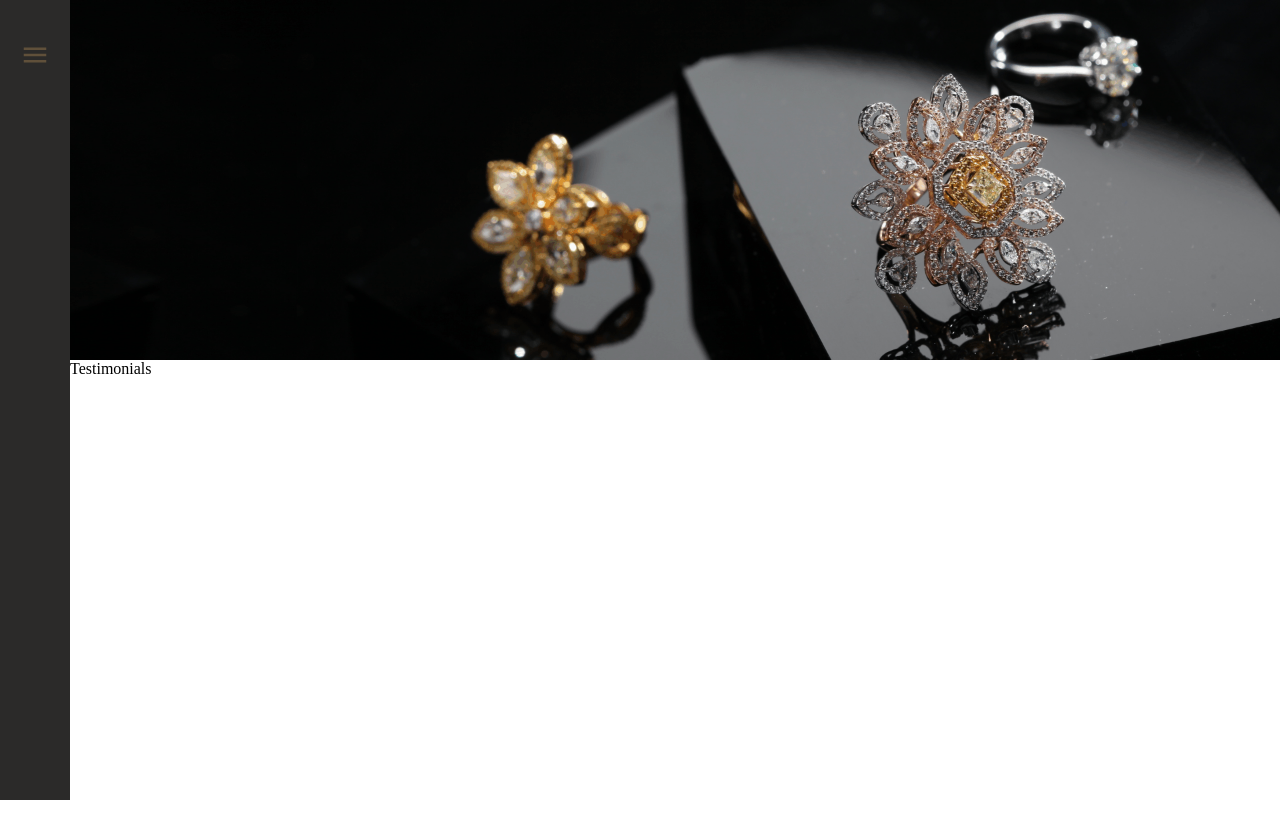
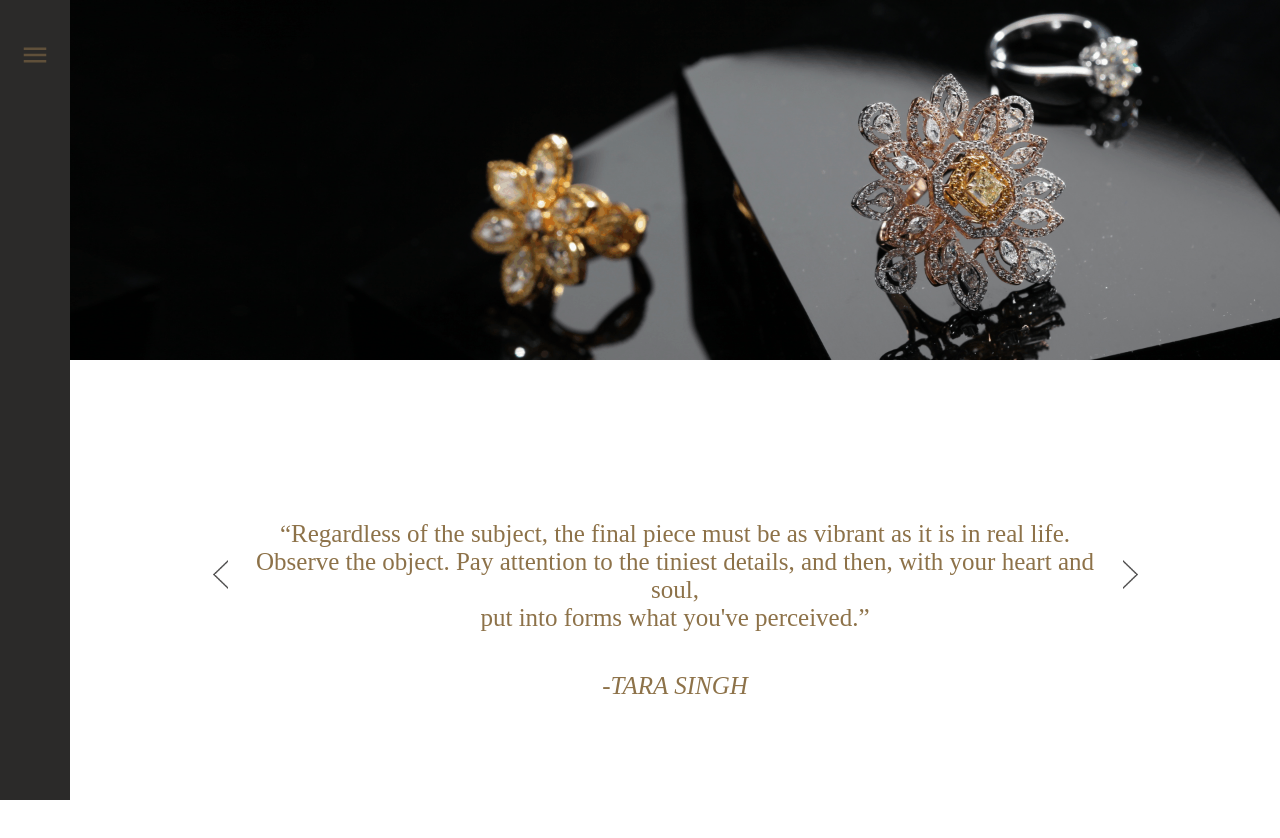
Before and after one commit to Takhine/jewels-by-mala, a React (Create React App) app: page /testimonials in a window 1280 px wide. Before the commit the page ends 800 px from the top, so only its background shows below. Built offline with nearby package versions, Linux system fonts and the light colour scheme.

Commit message:
Testimonials Page Complete

```diff
--- a/src/pages/Contact.js
+++ b/src/pages/Contact.js
@@ -107,7 +107,7 @@ const Contact = () => {
                             <FormControlLabel
                                 value="end"
                                 control={<Checkbox color="primary" />}
-                                label="End"
+                                label="I have read and accept the privacy policy*"
                                 labelPlacement="end"
                             />
                         </FormGroup>
--- a/src/pages/Testimonials.js
+++ b/src/pages/Testimonials.js
@@ -1,8 +1,49 @@
 import React from 'react';
+import Slider from "react-slick";
 
 import testimonial from '../static/images/backgrounds/testimonials-background.png';
+import "slick-carousel/slick/slick.css";
+import "slick-carousel/slick/slick-theme.css";
 
- const Testimonials=()=> {
+import leftArrow from '../static/images/icons/left-arrow.png';
+import rightArrow from '../static/images/icons/right-arrow.png';
+
+const settings = {
+    dots: false,
+    infinite: true,
+    speed: 500,
+    slidesToShow: 1,
+    slidesToScroll: 1,
+    prevArrow: <LeftNavButton />,
+    nextArrow: <RightNavButton />,
+
+
+};
+function LeftNavButton(props) {
+    const {className, style, onClick} = props
+    return (
+        <div
+            className="slick-arrow left-arrow"
+            style={{...style, display: 'block'}}
+            onClick={onClick}
+        >
+            <img src={leftArrow} alt="arrow_left"/>
+        </div>
+    );
+}
+function RightNavButton(props) {
+    const {className, style, onClick} = props
+    return (
+        <div
+            className="slick-arrow right-arrow"
+            style={{...style, display: 'block'}}
+            onClick={onClick}
+        >
+            <img src={rightArrow} alt="arrow_left"/>
+        </div>
+    );
+}
+const Testimonials = () => {
     return (
         <div className="testimonial">
             <div className="testimonial-banner">
@@ -10,7 +51,23 @@ import testimonial from '../static/images/backgrounds/testimonials-background.pn
             </div>
             <div className="testimonial-content">
                 <div className="slider-container">
-                    Testimonials
+                    <Slider {...settings}>
+                        <div className="slider-text-container">
+                            <p><q>Regardless of the subject, the final piece must be as vibrant as it is in real life.<br/>
+                                Observe the object. Pay attention to the tiniest details, and then, with your heart and soul, <br/>put into forms what you've perceived.</q></p>
+                                <p className="person">-Tara Singh</p>
+                        </div>
+                        <div className="slider-text-container">
+                            <p><q>Regardless of the subject, the final piece must be as vibrant as it is in real life.<br/>
+                                Observe the object. Pay attention to the tiniest details, and then, with your heart and soul, <br/>put into forms what you've perceived.</q></p>
+                                <p className="person">-Tara Singh</p>
+                        </div>
+                        <div className="slider-text-container">
+                            <p><q>Regardless of the subject, the final piece must be as vibrant as it is in real life.<br/>
+                                Observe the object. Pay attention to the tiniest details, and then, with your heart and soul, <br/>put into forms what you've perceived.</q></p>
+                                <p className="person">-Tara Singh</p>
+                        </div>
+                    </Slider>
                 </div>
             </div>
         </div>
--- a/src/static/scss/pages/_contact.scss
+++ b/src/static/scss/pages/_contact.scss
@@ -47,9 +47,9 @@
             textarea{
                 width: 100%;
                 margin-top: 20px;
-                border: 1px solid $primary-black;
+                border: .5px solid $primary-grey;
                 &:focus{
-                    border: 1px solid $primary-grey;
+                    border: .5px solid $primary-black;
                 }
             }
         }
@@ -60,6 +60,12 @@
             .MuiButton-label{
                 border-bottom: 1px solid $primary-black;
             }
+            .MuiTypography-root{
+                font-size: 12px;
+            }
+            .MuiCheckbox-colorPrimary.Mui-checked{
+                color: $primary-black;
+            }
         }
 
     }
--- a/src/static/scss/pages/_testimonials.scss
+++ b/src/static/scss/pages/_testimonials.scss
@@ -12,7 +12,70 @@
     .testimonial-content{
         @include xl{
         padding-left: 70px;
+        }
+        .slider-container{
+            text-align: center;
+            padding:40px;
+            padding-top: 120px;
+            @include rwd(600,767){
+                padding:120px
+            }
+            @include xl{
+                padding: 140px;
+            }
+            .slider-text-container{
+                color: $primary-brown;
+                // @include
+                @include xl{
+                    font-size: 25px;
+                }
+                .person{
+                    margin-top: 40px;
+                    text-transform: uppercase;
+                    font-style: italic;
+                }
+            }
 
+            .slick-slider{
+
+                @include msm{
+                    padding: 0;
+                }
+                @include mmd{
+                    padding: 20px 40px 0;
+                }
+                .slick-arrow{
+                    position: absolute;
+                    top: 30%;
+                    width: 40px;
+                    z-index: 2;
+                    &:hover{
+                        cursor: pointer;
+                    }
+                    img{
+                        width: 15px;
+                    }
+                }
+                .left-arrow{
+                    left: -40px;
+                    @include rwd(600,768){
+                        left: -55px;
+                    }
+                    @include md{
+                        left: -10px;
+                    }
+                }
+                .right-arrow{
+                    right:-40px;
+                    @include rwd(600,768){
+                        right: -55px;
+                    }
+                    @include md{
+                        right: -10px;
+
+                    }
+                }
+            }
         }
     }
 }
```
